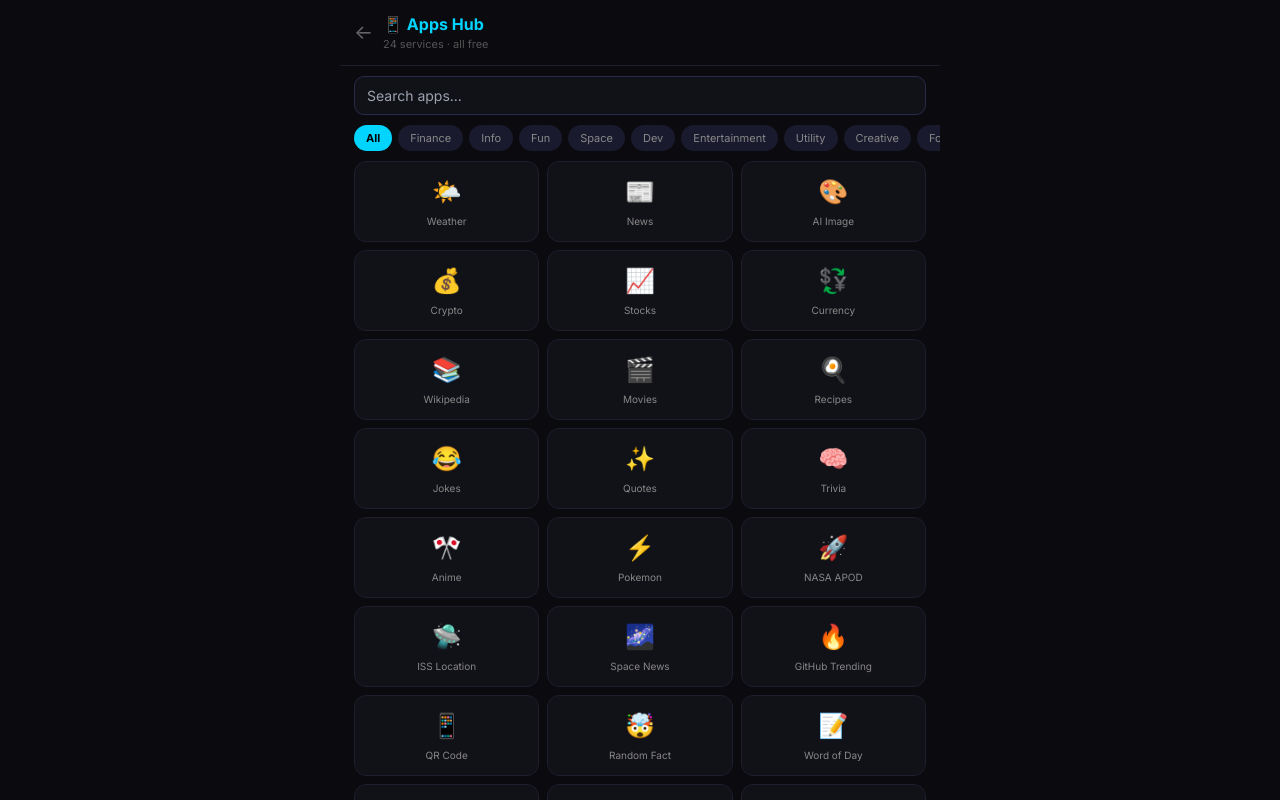
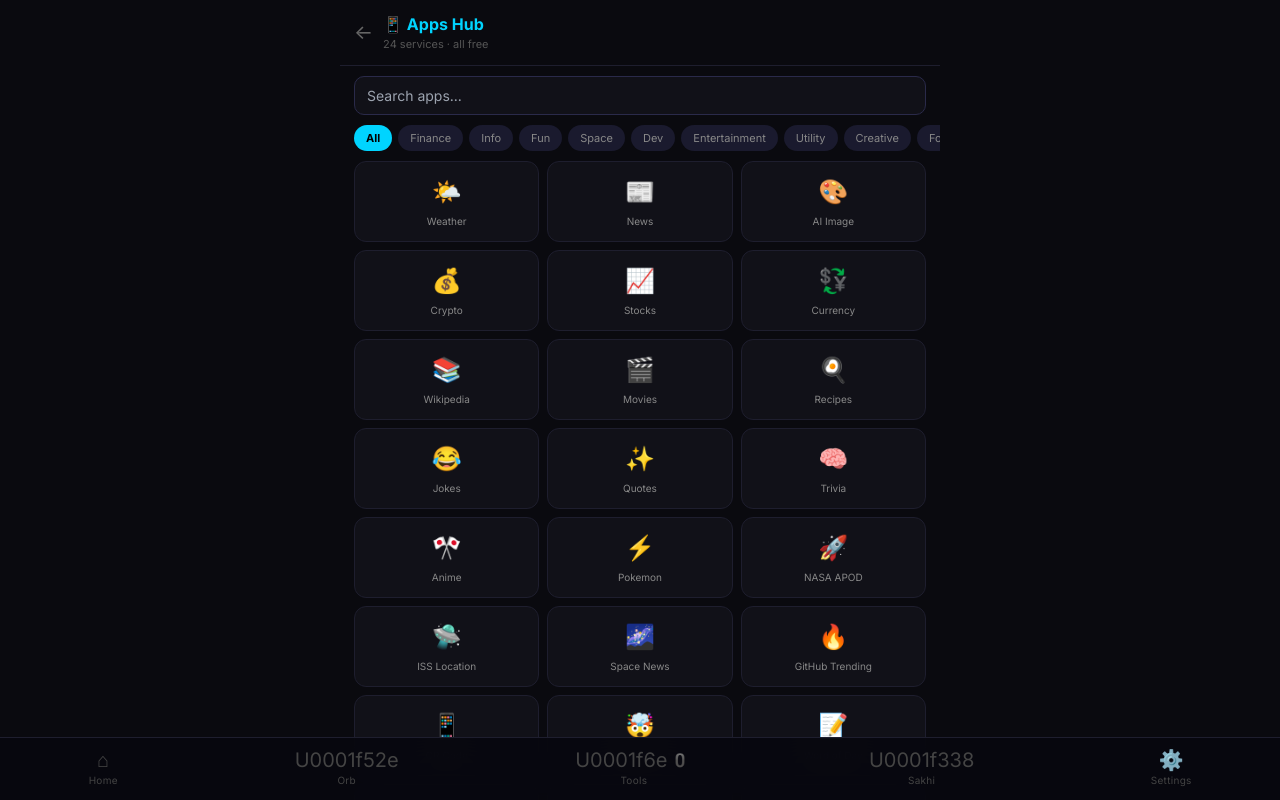
Before and after one commit to prashant998132-cpu/Apple50, a Next.js app: page /apps in a window 1280 px wide. Built offline with nearby package versions, Linux system fonts and the light colour scheme.

Commit message:
feat: Add BottomNav globally in layout

```diff
--- a/app/layout.tsx
+++ b/app/layout.tsx
@@ -1,9 +1,12 @@
 import type { Metadata, Viewport } from 'next';
 import './globals.css';
+import dynamic from 'next/dynamic';
+
+const BottomNav = dynamic(() => import('@/components/shared/BottomNav'), { ssr: false });
 
 export const metadata: Metadata = {
   title: 'JARVIS AI',
-  description: 'Your personal Iron Man AI assistant — Hinglish mein',
+  description: 'Your personal Iron Man AI assistant -- Hinglish mein',
   manifest: '/manifest.json',
   appleWebApp: {
     capable: true,
@@ -24,7 +27,7 @@ export default function RootLayout({ children }: { children: React.ReactNode })
   return (
     <html lang="en" suppressHydrationWarning>
       <head>
-    <meta charSet="utf-8" />
+        <meta charSet="utf-8" />
         <link rel="preconnect" href="https://fonts.googleapis.com" />
         <link rel="preconnect" href="https://fonts.gstatic.com" crossOrigin="anonymous" />
         <link
@@ -36,18 +39,12 @@ export default function RootLayout({ children }: { children: React.ReactNode })
           href="https://cdn.jsdelivr.net/npm/katex@0.16.9/dist/katex.min.css"
           crossOrigin="anonymous"
         />
-        <script
-          src="https://js.puter.com/v2/"
-          defer
-        />
-        <script dangerouslySetInnerHTML={{ __html: `
-          if('serviceWorker' in navigator){
-            window.addEventListener('load',()=>navigator.serviceWorker.register('/sw.js').catch(()=>{}));
-          }
-        `}} />
+        <script src="https://js.puter.com/v2/" defer />
+        <script dangerouslySetInnerHTML={{ __html: "if('serviceWorker' in navigator){ window.addEventListener('load',()=>navigator.serviceWorker.register('/sw.js').catch(()=>{})); }" }} />
       </head>
       <body suppressHydrationWarning>
         {children}
+        <BottomNav />
       </body>
     </html>
   );
```
